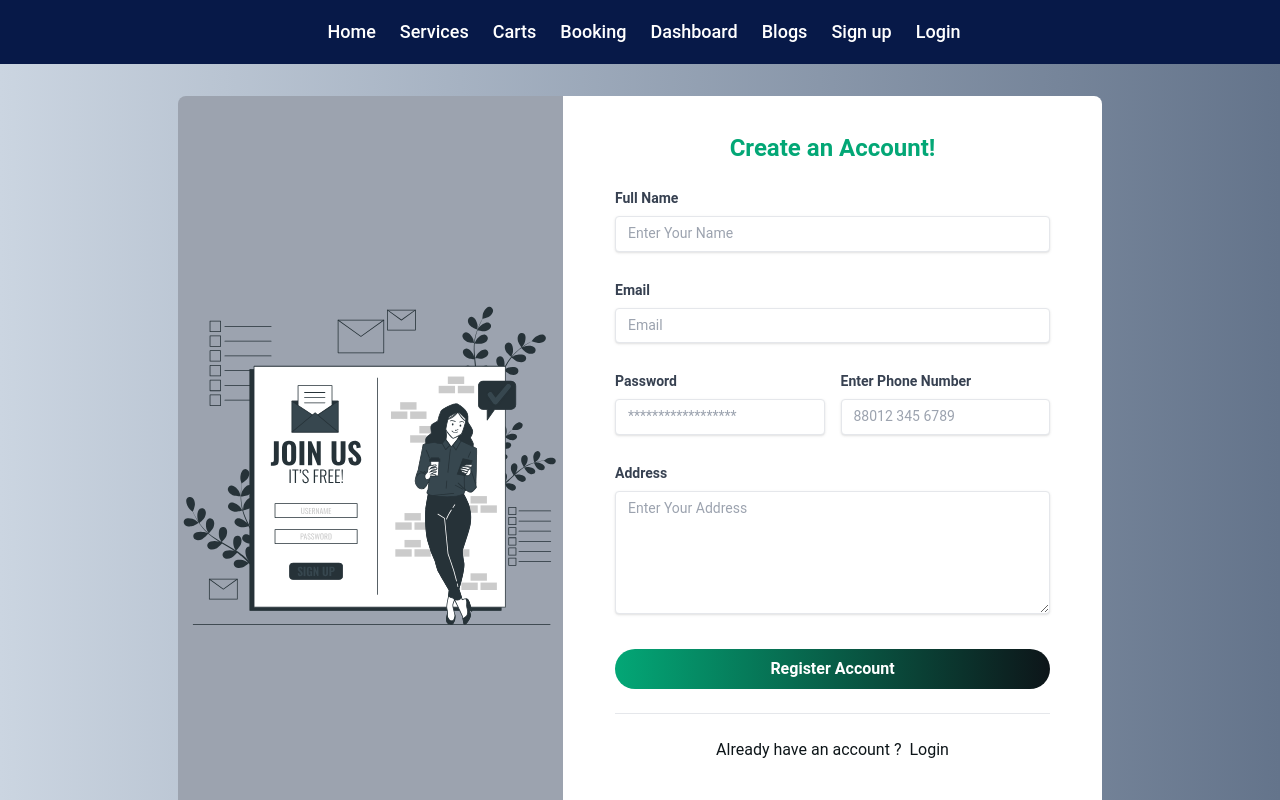
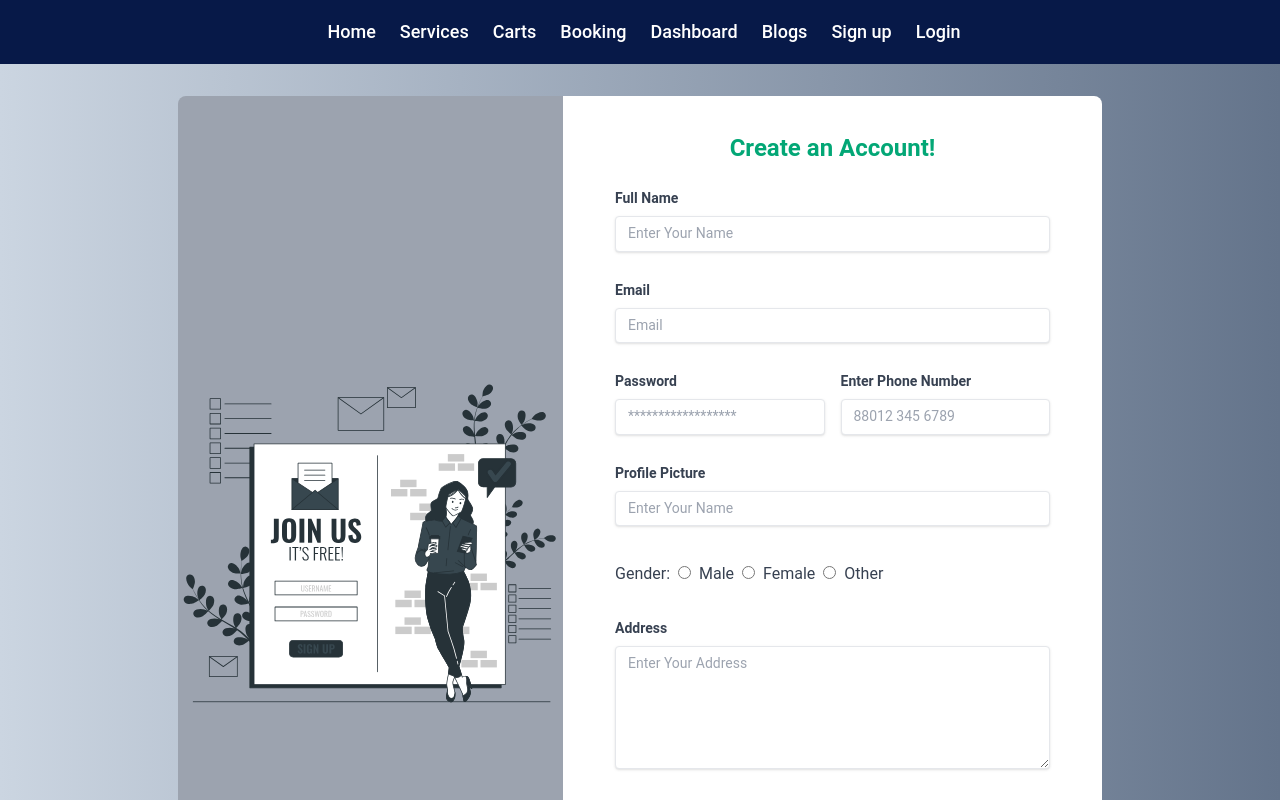
Before and after one commit to mb-tousif/Frontend_09, a Next.js app: page /register in a window 1280 px wide. Shown: the top 800 px of the page. Built offline with nearby package versions, Linux system fonts and the light colour scheme.

Commit message:
Cart and Booking updated

```diff
--- a/src/app/(mainLyout)/booking/page.tsx
+++ b/src/app/(mainLyout)/booking/page.tsx
@@ -1,11 +1,11 @@
 "use client";
-import { ENUM_BOOKING_STATUS } from "@/constants/common";
-import { useGetBookingByUserIdQuery } from "@/redux/api/bookingApi";
+import { ENUM_BOOKING_STATUS_FOR_USER } from "@/constants/common";
+import { useGetBookingByUserIdQuery, useUpdateBookingStatusByUserMutation } from "@/redux/api/bookingApi";
 import { useGetCartByUserIdQuery } from "@/redux/api/cartApi";
 import { useAppSelector } from "@/redux/hooks";
 import { TBooking } from "@/types/booking.types";
 import { TCart } from "@/types/cart.types";
-import { Row, Space, Spin } from "antd";
+import { Row, Space, Spin, message } from "antd";
 import Image from "next/image";
 import { useRouter } from "next/navigation";
 import React, { useEffect, useState } from "react";
@@ -18,6 +18,7 @@ export default function Booking() {
   );
   const [isLoading, setIsLoading] = useState<boolean>(false);
   const { data, isLoading: bookingLoad } = useGetBookingByUserIdQuery({});
+  const [updateBookingStatusByUser] = useUpdateBookingStatusByUserMutation();
   useEffect(() => {
     if (!token) {
       router.push("/login");
@@ -43,8 +44,11 @@ export default function Booking() {
   const carts = cartData?.carts?.data?.data.filter(
     (cart: TCart) => cart.status === "Pending"
   );
-  const bookings = data?.data?.filter( (booking: any) => booking.status === ENUM_BOOKING_STATUS.PENDING || ENUM_BOOKING_STATUS.CONFIRMED);
-	console.log(bookings);
+  const bookings = data?.data?.filter(
+    (booking: any) =>
+      booking.status === ENUM_BOOKING_STATUS_FOR_USER.PENDING ||
+      booking.status === ENUM_BOOKING_STATUS_FOR_USER.CONFIRMED
+  );
 
   if (bookings?.length === 0) {
     return (
@@ -55,6 +59,38 @@ export default function Booking() {
       </div>
     );
   }
+
+  const handlePayNow = async (bookingId: string) => {
+    try {
+      const payloadStatus = {
+        status: ENUM_BOOKING_STATUS_FOR_USER.CONFIRMED,
+      };
+      const res = await updateBookingStatusByUser({
+        id:bookingId,
+        payload: payloadStatus,
+      }).unwrap();
+      console.log(res);
+      // message.success(res.message);
+    } catch (error) {
+      console.log(error);
+    }
+  };
+
+  const cancelBooking = async (bookingId: string) => {
+    try {
+      const payloadStatus = {
+        status: ENUM_BOOKING_STATUS_FOR_USER.CANCELLED,
+      };
+      const res = await updateBookingStatusByUser({
+        id:bookingId,
+        payload: payloadStatus,
+      }).unwrap();
+      console.log(res);
+      // message.success(res.message);
+    } catch (error) {
+      console.log(error);
+    }
+  };
 
   return (
     <div>
@@ -93,9 +129,23 @@ export default function Booking() {
                       Booking Status: {booking?.status}
                     </p>
                     <div className="flex justify-center p-2">
-                      <button className="px-3 py-2 hover:bg-blue-600 bg-blue-500 text-white text-xs font-bold uppercase rounded">
-                        Pay Now
-                      </button>
+                      {
+                        // @ts-ignore
+                        booking?.status === ENUM_BOOKING_STATUS_FOR_USER.PENDING ? (
+                          <button
+                            onClick={() => handlePayNow(booking?.id as string)}
+                            className="mt-6 w-full rounded-md bg-blue-500 py-1.5 font-medium text-blue-50 hover:bg-blue-600"
+                          >
+                            Pay Now
+                          </button>
+                        ):
+                        <button
+                            onClick={() => cancelBooking(booking?.id as string)}
+                            className="mt-6 w-full rounded-md bg-blue-500 py-1.5 font-medium text-blue-50 hover:bg-blue-600"
+                          >
+                            Cancel Booking
+                          </button>
+                      }
                     </div>
                   </div>
                 </div>
--- a/src/app/(mainLyout)/register/page.tsx
+++ b/src/app/(mainLyout)/register/page.tsx
@@ -160,6 +160,72 @@ export default function Register() {
                   )}
                 </div>
               </div>
+              <div className="mb-4">
+                <label
+                  className="block mb-2 text-sm font-bold text-gray-700"
+                  htmlFor="name"
+                >
+                  Profile Picture
+                </label>
+                <input
+                  className="w-full px-3 py-2 mb-3 text-sm leading-tight text-gray-700 border rounded shadow appearance-none focus:outline-none focus:shadow-outline"
+                  {...register("imgUrl", { required: true })}
+                  type="text"
+                  placeholder="Enter Your Name"
+                />
+                {errors.imgUrl && (
+                  <p className="text-rose-600 text-center text-sm">
+                    Profile picture is required.
+                  </p>
+                )}
+              </div>
+              <div className="mb-6">
+                <label className="inline-block mb-2 mr-2 text-gray-700">
+                  Gender:
+                </label>
+                <input
+                  id="male"
+                  placeholder="Male"
+                  {...register("gender", { required: true })}
+                  type="radio"
+                  value="Male"
+                />
+                <label
+                  htmlFor="male"
+                  className="inline-block mb-2 m-2 text-gray-700"
+                >
+                  Male
+                </label>
+                <input
+                  id="female"
+                  {...register("gender", { required: true })}
+                  type="radio"
+                  value="Female"
+                />
+                <label
+                  htmlFor="female"
+                  className="inline-block mb-2 m-2 text-gray-700"
+                >
+                  Female
+                </label>
+                <input
+                  id="others"
+                  {...register("gender", { required: true })}
+                  type="radio"
+                  value="Other"
+                />
+                <label
+                  htmlFor="others"
+                  className="inline-block mb-2 m-2 text-gray-700"
+                >
+                  Other
+                </label>
+                {errors.gender && (
+                  <p className="text-rose-600 text-center">
+                    Select your gender.
+                  </p>
+                )}
+              </div>
               {/* upload image later
               <div className="mb-4">
                 <label className="flex flex-col items-center px-4 py-6 bg-white text-[#03A776] rounded-lg shadow border border-blue cursor-pointer hover:bg-blue">
--- a/src/redux/api/cartApi.ts
+++ b/src/redux/api/cartApi.ts
@@ -36,7 +36,7 @@ export const cartApi = baseApi.injectEndpoints({
         method: "POST",
         body: payload,
       }),
-      invalidatesTags: [tagTypes.Cart],
+      invalidatesTags: [tagTypes.Cart, tagTypes.Booking],
     }),
     // get by id
     getCartById: build.query({
@@ -60,7 +60,7 @@ export const cartApi = baseApi.injectEndpoints({
         url: `/carts/${id}`,
         method: "DELETE",
       }),
-      invalidatesTags: [tagTypes.Cart],
+      invalidatesTags: [tagTypes.Cart, tagTypes.Booking],
     }),
   }),
 });
```
Also changed, not shown: src/constants/common.ts (+7 -1 lines), src/redux/api/bookingApi.ts (+21 -1 lines).
